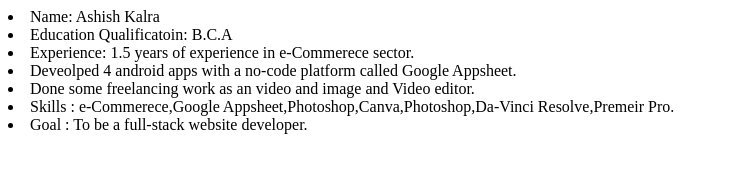
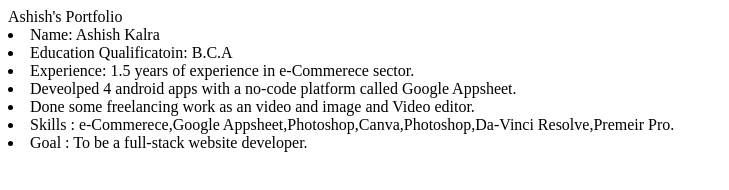
Before and after one commit to llashishll/ashishkalra-portfolio, a plain HTML site: page index.html in a window 1280 px wide. Shown: the whole page, without its empty margins (0-729 px from the left). Drawn offline with Linux system fonts and the light colour scheme.

Commit message:
Update index.html

```diff
--- a/index.html
+++ b/index.html
@@ -7,6 +7,8 @@
     <title>Ashish's Portofolio</title>
 </head>
 <body>
+    <header>Ashish's Portfolio</header>
+
     <li>Name: Ashish Kalra</li>
     <li>Education Qualificatoin: B.C.A</li>
     <li>Experience: 1.5 years of experience in e-Commerece sector.</li>
```
